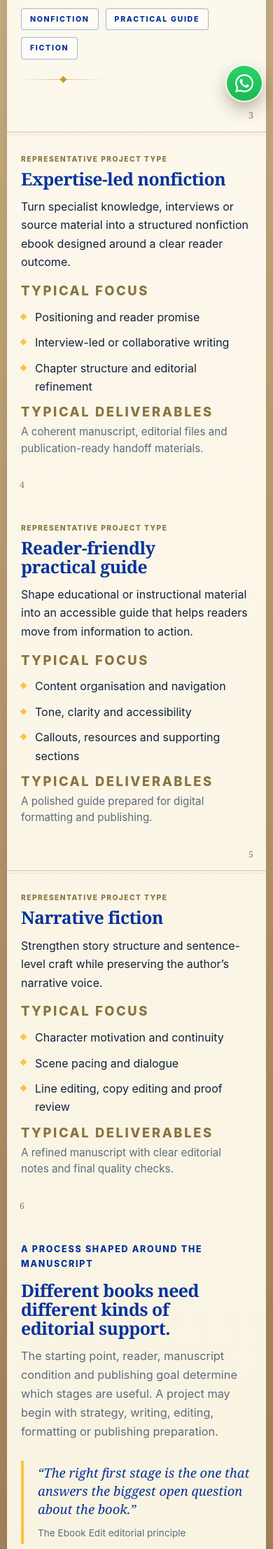
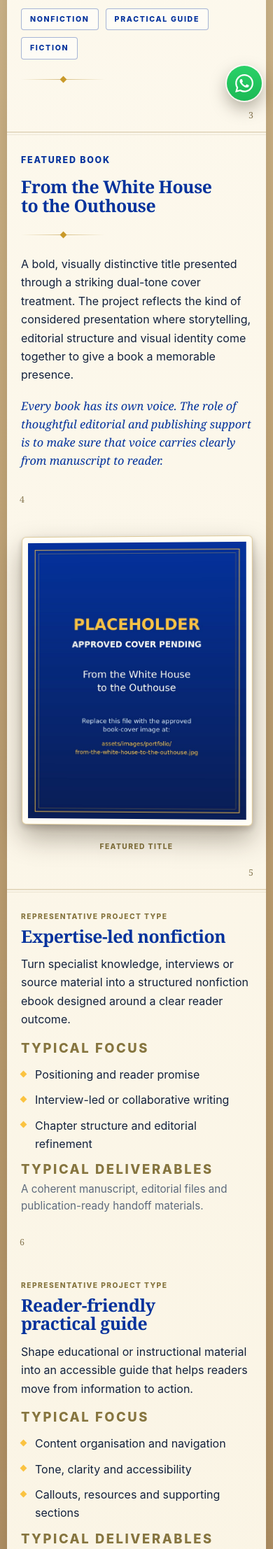
Before and after one commit to AmmarMetaphor/The-Ebook-Edit-Website, a PHP site: page /portfolio.html in a window 390 px wide. Shown: the part 684-2897 px from the top of the page at 70% size. Run offline with PHP 8.4, Linux system fonts and the light colour scheme.

Commit message:
Add featured book to Portfolio experience
Insert a Featured Book spread between the Portfolio opening and the
representative project types: editorial presentation on the left page
(gold eyebrow, serif title, approved description and supporting line)
and the book cover displayed on the right page as a premium object —
soft cream frame, restrained shadow, slight perspective, understated
"Featured title" caption, and a 2% settle as the page is revealed.
Later chapters and folios renumber to keep the book sequence intact,
and the spread participates in the existing scroll-driven page turns
on desktop while stacking naturally in the mobile flow.

NOTE: assets/images/portfolio/from-the-white-house-to-the-outhouse.jpg
is currently a clearly-labelled placeholder plate. The approved cover
image from the brief could not be extracted as a file in this
environment; dropping the real JPG over that exact path (same name)
completes the feature with no further code changes.

Co-Authored-By: Claude Opus 5 <noreply@anthropic.com>
Claude-Session: https://claude.ai/code/session_01CdN9ZiiKdY3hRv8azEBspT

```diff
--- a/assets/css/book.css
+++ b/assets/css/book.css
@@ -1421,3 +1421,50 @@ html.book-js .book-static .book-tabs .book-tab {
   .wa-float:hover,
   .wa-float:focus-visible { transform: none; }
 }
+
+/* =================================================================
+   PORTFOLIO FEATURED-BOOK SPREAD
+   A two-page presentation: editorial copy on the left page, the book
+   cover displayed as a premium object on the right page.
+   ================================================================= */
+.feature-note {
+  color: var(--blue-700);
+  font-family: Georgia, "Times New Roman", serif;
+  font-style: italic;
+  font-size: 1.02rem;
+  line-height: 1.6;
+}
+
+.featured-book { margin: 0; text-align: center; }
+.featured-book img {
+  display: inline-block;
+  width: auto;
+  max-width: 100%;
+  max-height: 62vh;
+  object-fit: contain;
+  padding: 8px;
+  border: 1px solid rgba(182, 141, 44, 0.45);
+  border-radius: 6px;
+  background: #fffdf6;
+  box-shadow:
+    0 18px 38px rgba(35, 20, 3, 0.35),
+    0 4px 10px rgba(35, 20, 3, 0.2);
+  transform: perspective(1200px) rotateY(-2.5deg);
+  transition: transform 0.45s ease;
+}
+.featured-book figcaption { margin-top: 14px; }
+
+@media (min-width: 1000px) and (min-height: 640px) {
+  html.book-cinematic .spread-featured .page-right .page-inner { align-items: center; }
+  html.book-cinematic .featured-book img { max-height: calc(var(--book-h) * 0.68); }
+  html.book-cinematic .featured-book figcaption { margin-top: clamp(8px, 1.8vh, 14px); }
+  /* Restrained entrance: the cover settles by ~2% as its page is revealed. */
+  html.book-cinematic .spread-featured:not(.sp-open):not(.sp-right) .featured-book img {
+    transform: perspective(1200px) rotateY(-2.5deg) translateY(8px) scale(0.98);
+  }
+  html.book-cinematic .feature-note { font-size: clamp(0.9rem, 2.1vh, 1.02rem); }
+}
+
+@media (max-width: 640px) {
+  .featured-book img { max-height: 58vh; }
+}
--- a/portfolio.html
+++ b/portfolio.html
@@ -18,7 +18,7 @@
   <meta name="twitter:image" content="https://the-ebook-edit.netlify.app/assets/images/the-ebook-edit-logo.png">
   <link rel="icon" href="/favicon.ico">
   <link rel="stylesheet" href="assets/css/styles.css?v=20260810-1">
-  <link rel="stylesheet" href="assets/css/book.css?v=20260821-3">
+  <link rel="stylesheet" href="assets/css/book.css?v=20260821-4">
   <script>
     /* Pre-paint mode check so the open book renders on the first frame with no
        layout flash. book.js confirms boot; if it ever fails to load, the timer
@@ -84,7 +84,29 @@
             </div>
           </section>
 
-          <section class="spread" id="chapter-2" aria-labelledby="nonfiction-title">
+          <section class="spread spread-featured" id="chapter-2" aria-labelledby="featured-title">
+            <div class="page page-left">
+              <div class="page-inner">
+                <p class="eyebrow">Featured book</p>
+                <h2 id="featured-title">From the White House to the Outhouse</h2>
+                <div class="page-ornament" aria-hidden="true"></div>
+                <p>A bold, visually distinctive title presented through a striking dual-tone cover treatment. The project reflects the kind of considered presentation where storytelling, editorial structure and visual identity come together to give a book a memorable presence.</p>
+                <p class="feature-note">Every book has its own voice. The role of thoughtful editorial and publishing support is to make sure that voice carries clearly from manuscript to reader.</p>
+              </div>
+              <span class="folio folio-left" aria-hidden="true">4</span>
+            </div>
+            <div class="page page-right">
+              <div class="page-inner">
+                <figure class="featured-book">
+                  <img src="/assets/images/portfolio/from-the-white-house-to-the-outhouse.jpg" alt="Cover of From the White House to the Outhouse" loading="lazy" decoding="async">
+                  <figcaption class="entry-label">Featured title</figcaption>
+                </figure>
+              </div>
+              <span class="folio folio-right" aria-hidden="true">5</span>
+            </div>
+          </section>
+
+          <section class="spread" id="chapter-3" aria-labelledby="nonfiction-title">
             <div class="page page-left">
               <div class="page-inner">
                 <article>
@@ -101,7 +123,7 @@
                   <p class="entry-text">A coherent manuscript, editorial files and publication-ready handoff materials.</p>
                 </article>
               </div>
-              <span class="folio folio-left" aria-hidden="true">4</span>
+              <span class="folio folio-left" aria-hidden="true">6</span>
             </div>
             <div class="page page-right">
               <div class="page-inner">
@@ -119,11 +141,11 @@
                   <p class="entry-text">A polished guide prepared for digital formatting and publishing.</p>
                 </article>
               </div>
-              <span class="folio folio-right" aria-hidden="true">5</span>
+              <span class="folio folio-right" aria-hidden="true">7</span>
             </div>
           </section>
 
-          <section class="spread" id="chapter-3" aria-labelledby="fiction-title">
+          <section class="spread" id="chapter-4" aria-labelledby="fiction-title">
             <div class="page page-left">
               <div class="page-inner">
                 <article>
@@ -140,7 +162,7 @@
                   <p class="entry-text">A refined manuscript with clear editorial notes and final quality checks.</p>
                 </article>
               </div>
-              <span class="folio folio-left" aria-hidden="true">6</span>
+              <span class="folio folio-left" aria-hidden="true">8</span>
             </div>
             <div class="page page-right">
               <div class="page-inner">
@@ -152,18 +174,18 @@
                   <figcaption>The Ebook Edit editorial principle</figcaption>
                 </figure>
               </div>
-              <span class="folio folio-right" aria-hidden="true">7</span>
+              <span class="folio folio-right" aria-hidden="true">9</span>
             </div>
           </section>
 
-          <section class="spread" id="chapter-4" aria-labelledby="portfolio-cta-title">
+          <section class="spread" id="chapter-5" aria-labelledby="portfolio-cta-title">
             <div class="page page-left">
               <div class="page-inner">
                 <p class="eyebrow">Your book belongs here</p>
                 <h2 id="portfolio-cta-title">Tell us about the book you want to shape.</h2>
                 <p class="page-lead">Share the current stage, intended reader and publishing goal, and we will suggest a sensible starting point.</p>
               </div>
-              <span class="folio folio-left" aria-hidden="true">8</span>
+              <span class="folio folio-left" aria-hidden="true">10</span>
             </div>
             <div class="page page-right">
               <div class="page-inner">
@@ -174,7 +196,7 @@
                 <p class="page-more"><a href="/process">See our process →</a></p>
                 <p class="micro-colophon">© <span data-year></span> The Ebook Edit · <a href="/privacy">Privacy</a> · <a href="/terms">Terms</a></p>
               </div>
-              <span class="folio folio-right" aria-hidden="true">9</span>
+              <span class="folio folio-right" aria-hidden="true">11</span>
             </div>
           </section>
 
```
Also changed, not shown: assets/images/portfolio/from-the-white-house-to-the-outhouse.jpg (added).
